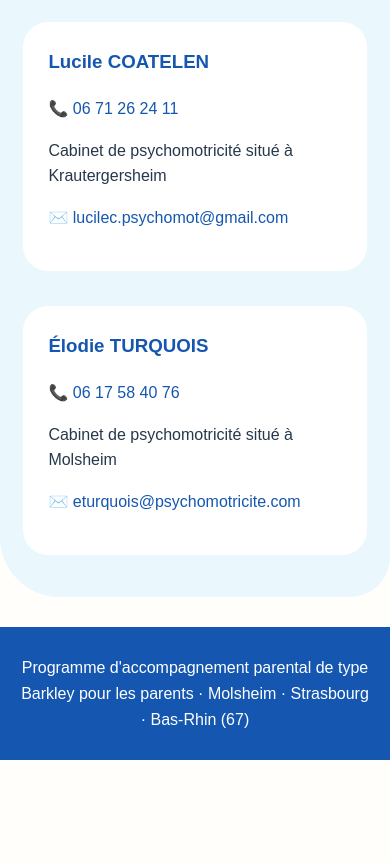
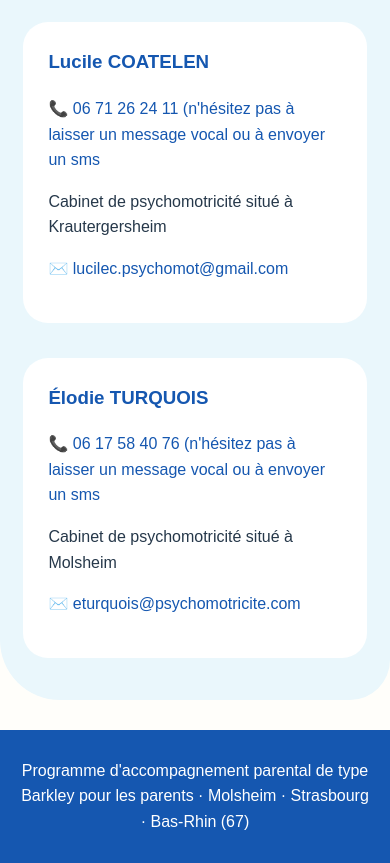
Before and after one commit to Barkley-67/Barkley-67.github.io, a plain HTML site: page index.html in a window 390 px wide. Shown: the part 5803-6666 px from the top of the page. Before the commit the page ends 6563 px from the top, so only its background shows below. Drawn offline with Linux system fonts and the light colour scheme.

Commit message:
Enhance contact links with message instructions
Updated phone number links to include a message about leaving a voicemail or sending an SMS.

```diff
--- a/index.html
+++ b/index.html
@@ -854,7 +854,7 @@
         <h3>Lucile COATELEN</h3>
 
         <p>
-          📞 <a href="tel:0671262411">06 71 26 24 11</a>
+          📞 <a href="tel:0671262411">06 71 26 24 11 (n'hésitez pas à laisser un message vocal ou à envoyer un sms</a>
         </p>
 
         <p>
@@ -877,7 +877,7 @@
         <h3>Élodie TURQUOIS</h3>
 
         <p>
-          📞 <a href="tel:0617584076">06 17 58 40 76</a>
+          📞 <a href="tel:0617584076">06 17 58 40 76 (n'hésitez pas à laisser un message vocal ou à envoyer un sms</a>
         </p>
 
         <p>
```
